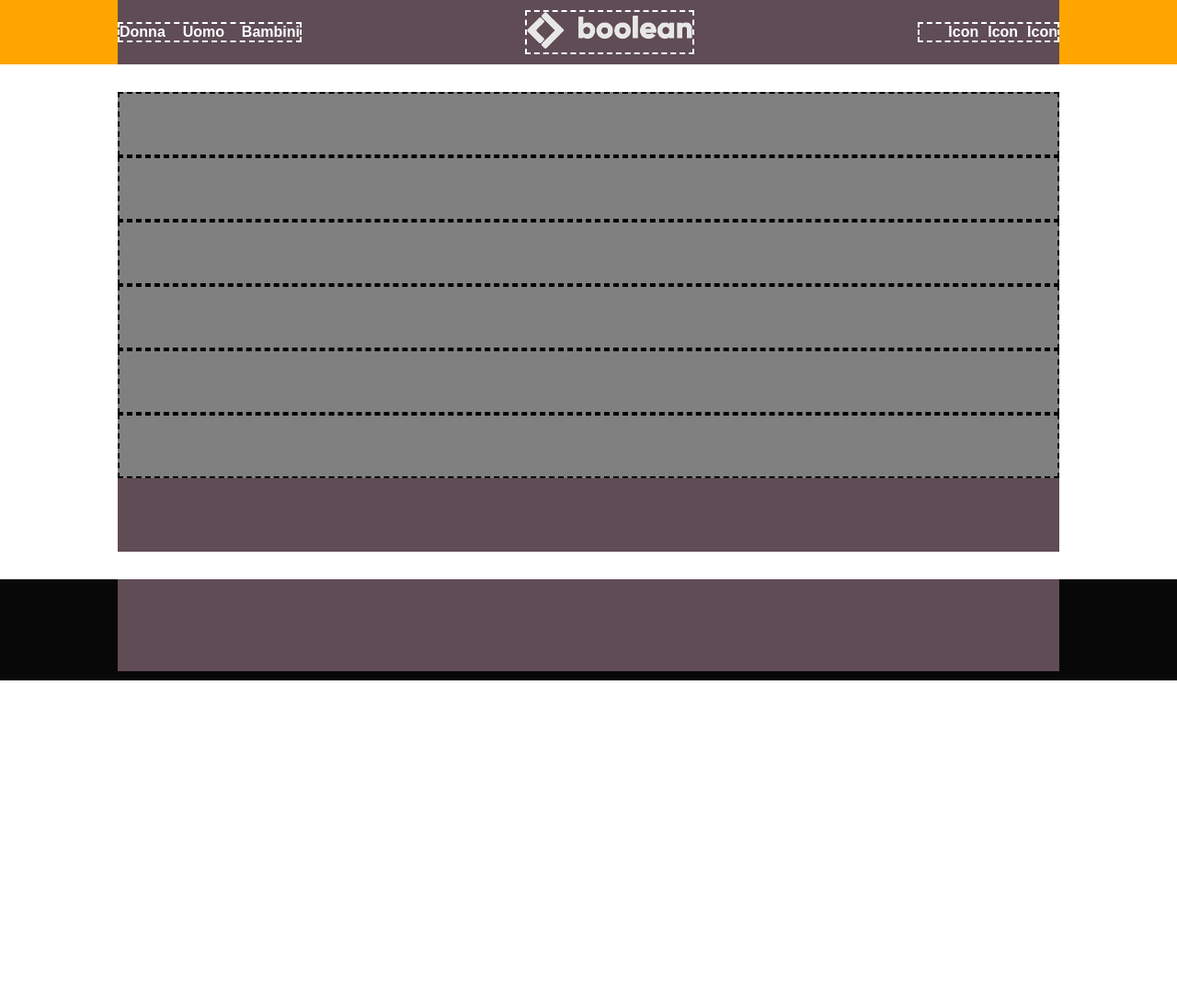
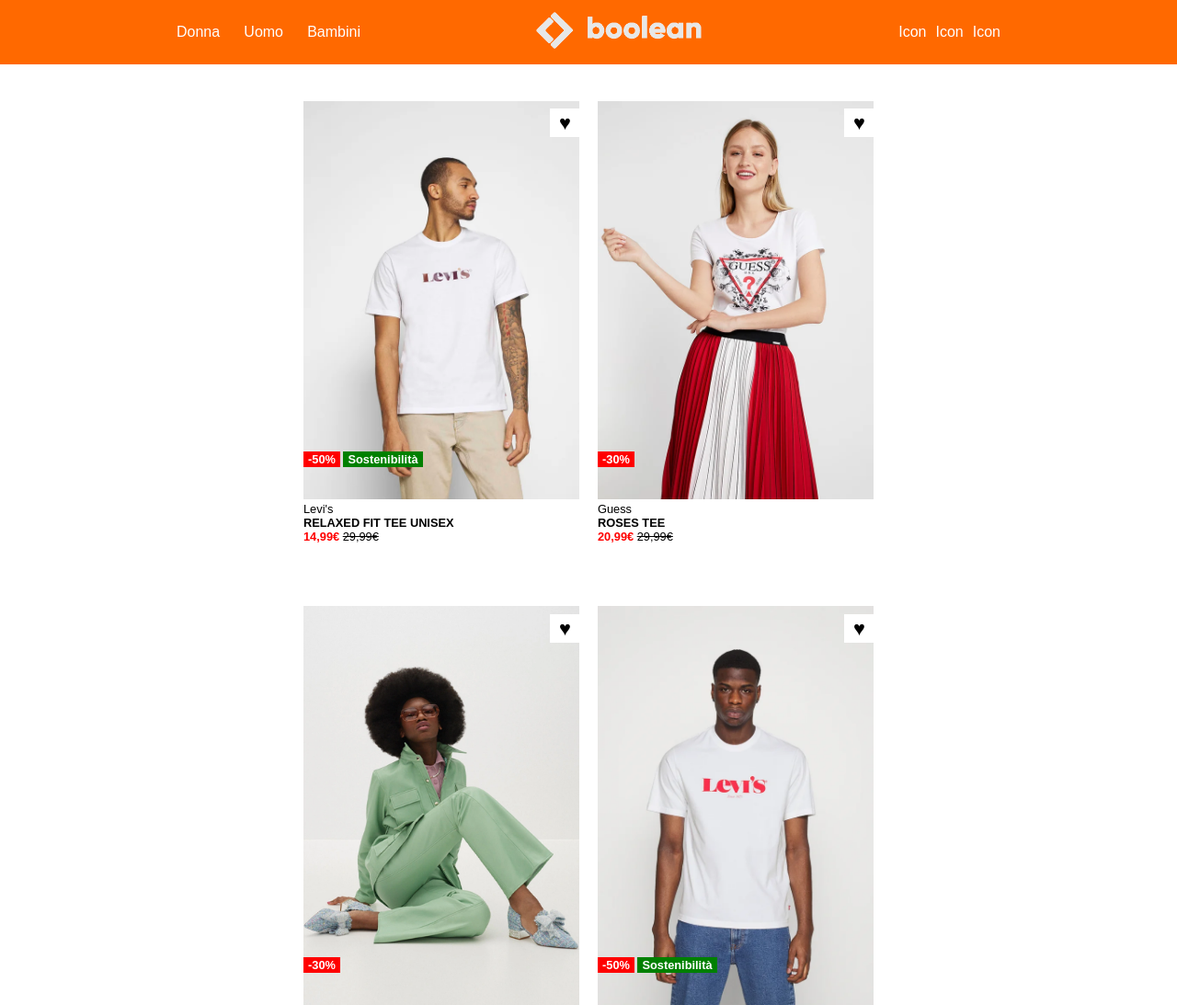
Before and after one commit to lucapolzone/html-css-boolando, a plain HTML site: page index.html in a window 1280 px wide. Shown: the top 1093 px of the page at 92% size. Before the commit the page ends 800 px from the top, so only its background shows below. Drawn offline with Linux system fonts and the light colour scheme.

Commit message:
add main animation images

```diff
--- a/css/style.css
+++ b/css/style.css
@@ -10,36 +10,42 @@
   font-family: Arial, Helvetica, sans-serif;
 }
 
-ul {
+li {
   list-style-type: none;
-}
-
-/* UTILS */
-
-.wrapper {
-  width: 80%;
-  margin: 0 auto;
-  display: flex;
-  background-color: rgb(95, 76, 85);
 }
 
 a:link,
 a:visited {
-  color: #ffffff;
+  color: white;
   text-decoration: none;
-  font-weight: bold;
 }
 
 a:hover {
   text-decoration: underline;
 }
 
+main {
+  font-size: 0.8rem;
+}
+
+
+
+/* todo: ## UTILS */
+
+.wrapper {
+  width: 70%;
+  margin: 0 auto;
+  display: flex;
+  /* background-color: rgb(95, 76, 85); */
+}
+
+
 /* HEADER */
 
 header {
   height: 70px;
   display: flex;
-  background-color: orange;
+  background-color: #ff6900;
 }
 
 
@@ -49,7 +55,7 @@
   width: 15%;
   min-width: 200px;
   /* debug */
-  border: 2px dashed white;
+  /* border: 2px dashed white; */
 }
 
 header nav ul {
@@ -62,56 +68,132 @@
   align-items: center;
 }
 
-#header--logo {
-  /* debug */
+/* #header-logo {
   border: 2px dashed white;
-}
+} */
 
-#header--logo img {
+#header-logo img {
   height: 40px;
 }
 
-#header--login {
+#header-login {
   width: 15%;
   /* debug */
-  border: 2px dashed white;
+  /* border: 2px dashed white; */
 }
 
-#header--login ul {
+#header-login ul {
   display: flex;
   justify-content: flex-end;
 }
 
-#header--login li {
+#header-login li {
   margin-left: 10px;
 }
 
 
 /* MAIN */
 
-.main-wrapper {
+.wrapper-main {
   margin-top: 30px;
   margin-bottom: 30px;
-  height: 500px;
-  /* debug */
-  display: block;
+  display: flex;
+  flex-wrap: wrap;
+  max-width: 1000px;
+  justify-content: center;
+}
+
+.card {
+  width: calc(100% / 3 - 60px);
+  margin: 10px;
+  min-width: 300px;
+}
+
+.card img {
+  width: 100%;
+}
+
+.card-title {
+  font-weight: bold;
+}
+
+.price-discounted {
+  color: red;
+  font-weight: bold;
+}
+
+.price {
+  text-decoration: line-through;
+  color: black;
+}
+
+.wrapper-card-labels {
+  color: white;
+  position: relative;
+  bottom: 100px;
+  font-weight: bold;
+}
+
+.card-label {
+  width: fit-content;
+  display: inline-block;
+  padding: 1px 5px;
+}
+
+.card-label.red {
+  background-color: red;
+}
+
+.card-label.green {
+  background-color: green;
+}
+
+.card-heart {
+  background-color: white;
+  width: fit-content;
+  padding: 5px 10px;
+  line-height: 20px;
+  font-size: 1.7em;
+  position: relative;
+  bottom: 490px;
+  left: 268px;
+}
+
+.card-heart span {
+  vertical-align: middle;
+}
+
+
+/* Animazione immagini */
+
+.img-above {
+  display: inline;
+}
+
+.img-bottom {
+  display: none;
+}
+
+.card:hover .img-above {
+  display: none;
+}
+
+.card:hover .img-bottom {
+  display: inline;
+}
+
+.card-heart:hover .heart {
+  color: red;
 }
 
 
 
+/* FOOTER */
 
-.card {
-  height: 70px;
-  border: 2px dashed black;
-  background-color: grey;
-}
-
-/* FOOTER */
 footer {
   height: 110px;
   background-color: #080808;
+  display: flex;
+  align-items: center;
+  color: white;
 }
-
-.wrapper.footer-wrapper {
-  height: 100px;
-}
--- a/index.html
+++ b/index.html
@@ -6,8 +6,8 @@
   <meta name="viewport" content="width=device-width, initial-scale=1.0">
   <!-- seo -->
   <meta name="author" content="Luca Polzone">
+  <meta name="description" content="Boolando e-commerce">
   <meta name="keywords" content="shop, e-commerce, vestiti, abito, scarpe">
-  <meta name="description" content="Boolando e-commerce">
   <!-- title -->
   <title>Boolando</title>
   <!-- css -->
@@ -19,36 +19,138 @@
     <div class="wrapper wrapper-header">
       <nav>
         <ul>
-          <li><a href="">Donna</a></li>
-          <li><a href="">Uomo</a></li>
-          <li><a href="">Bambini</a></li>
+          <li><a href="#">Donna</a></li>
+          <li><a href="#">Uomo</a></li>
+          <li><a href="#">Bambini</a></li>
         </ul>
       </nav>
-      <div id="header--logo">
+      <a href="#" id="header-logo">
         <img src="./img/boolean-logo.png" alt="">
-      </div>
-      <div id="header--login">
+      </a>
+      <div id="header-login">
         <ul>
-          <li><a href="">Icon</a></li>
-          <li><a href="">Icon</a></li>
-          <li><a href="">Icon</a></li>
+          <li><a href="#">Icon</a></li>
+          <li><a href="#">Icon</a></li>
+          <li><a href="#">Icon</a></li>
         </ul>
       </div>
     </div>
 </header>
 <main>
-  <div class="wrapper main-wrapper">
-    <div class="card"></div>
-    <div class="card"></div>
-    <div class="card"></div>
-    <div class="card"></div>
-    <div class="card"></div>
-    <div class="card"></div>
+  <div class="wrapper wrapper-main">
+    <div class="card">
+      <img src="./img/1.webp" class="img-above">
+      <img src="./img/1b.webp" class="img-bottom">
+      <div class="card-caption">
+        <p>Levi's</p>
+        <p class="card-title">RELAXED FIT TEE UNISEX</p>
+        <span class="price-discounted">14,99€</span>
+        <span class="price">29,99€</span>
+      </div>
+      <div class="wrapper-card-labels">
+        <div class="card-label red">-50%</div>
+        <div class="card-label green">Sostenibilità</div>
+      </div>
+      <div class="card-heart">
+        <span class="heart">&hearts;</span>
+      </div>
+    </div>
+
+    <div class="card">
+      <img src="./img/2.webp" class="img-above">
+      <img src="./img/2b.webp" class="img-bottom">
+      <div class="card-caption">
+        <p>Guess</p>
+        <p class="card-title">ROSES TEE</p>
+        <span class="price-discounted">20,99€</span>
+        <span class="price">29,99€</span>
+      </div>
+      <div class="wrapper-card-labels">
+        <div class="card-label red">-30%</div>
+      </div>
+      <div class="card-heart">
+        <span class="heart">&hearts;</span>
+      </div>
+    </div>
+
+    <div class="card">
+      <img src="./img/3.webp" class="img-above">
+      <img src="./img/3b.webp" class="img-bottom">
+      <div class="card-caption">
+        <p>Come zucchero filato</p>
+        <p class="card-title">VOGLIA DI COLORI PASTELLO</p>
+        <span class="price-discounted">129,99€</span>
+        <span class="price">184,99€</span>
+      </div>
+      <div class="wrapper-card-labels">
+        <div class="card-label red">-30%</div>
+      </div>
+      <div class="card-heart">
+        <span class="heart">&hearts;</span>
+      </div>
+    </div>
+
+    <div class="card">
+      <img src="./img/4.webp" class="img-above">
+      <img src="./img/4b.webp" class="img-bottom">
+      <div class="card-caption">
+        <p>Levi's</p>
+        <p class="card-title">TEE UNISEX</p>
+        <span class="price-discounted">14,99€</span>
+        <span class="price">29,99€</span>
+      </div>
+      <div class="wrapper-card-labels">
+        <div class="card-label red">-50%</div>
+        <div class="card-label green">Sostenibilità</div>
+      </div>
+      <div class="card-heart">
+        <span class="heart">&hearts;</span>
+      </div>
+    </div>
+
+    <div class="card">
+      <img src="./img/5.webp" class="img-above">
+      <img src="./img/5b.webp" class="img-bottom">
+      <div class="card-caption">
+        <p>Maya Delux</p>
+        <p class="card-title">STRIPE BODICE</p>
+        <span class="price-discounted">99,99€</span>
+      </div>
+      <div class="card-heart">
+        <span class="heart">&hearts;</span>
+      </div>
+    </div>
+
+    <div class="card">
+      <img src="./img/6.webp" class="img-above">
+      <img src="./img/6b.webp" class="img-bottom">
+      <div class="card-caption">
+        <p>Esprit</p>
+        <p class="card-title">MAGLIONE - BLACK</p>
+        <span class="price-discounted">29,99€</span>
+      </div>
+      <div class="wrapper-card-labels">
+        <div class="card-label green">Sostenibilità</div>
+      </div>
+      <div class="card-heart">
+        <span class="heart">&hearts;</span>
+      </div>
+    </div>
+
   </div>
 </main>
 
 <footer>
-  <div class="wrapper footer-wrapper"></div>
+  <div class="wrapper wrapper-footer">
+    <div class="footer-info">
+      <strong>Boolando s.r.l.</strong>
+      <ul></ul>
+      <li><a href="#">Informazioni legali</a></li>
+      <li><a href="#">Informativa sulla privacy</a></li>
+      <li><a href="#">Diritto di recesso</a></li>
+    </div>
+    <div class="footer-social"></div>
+  </div>
 </footer>
 </body>
 </html>
```
